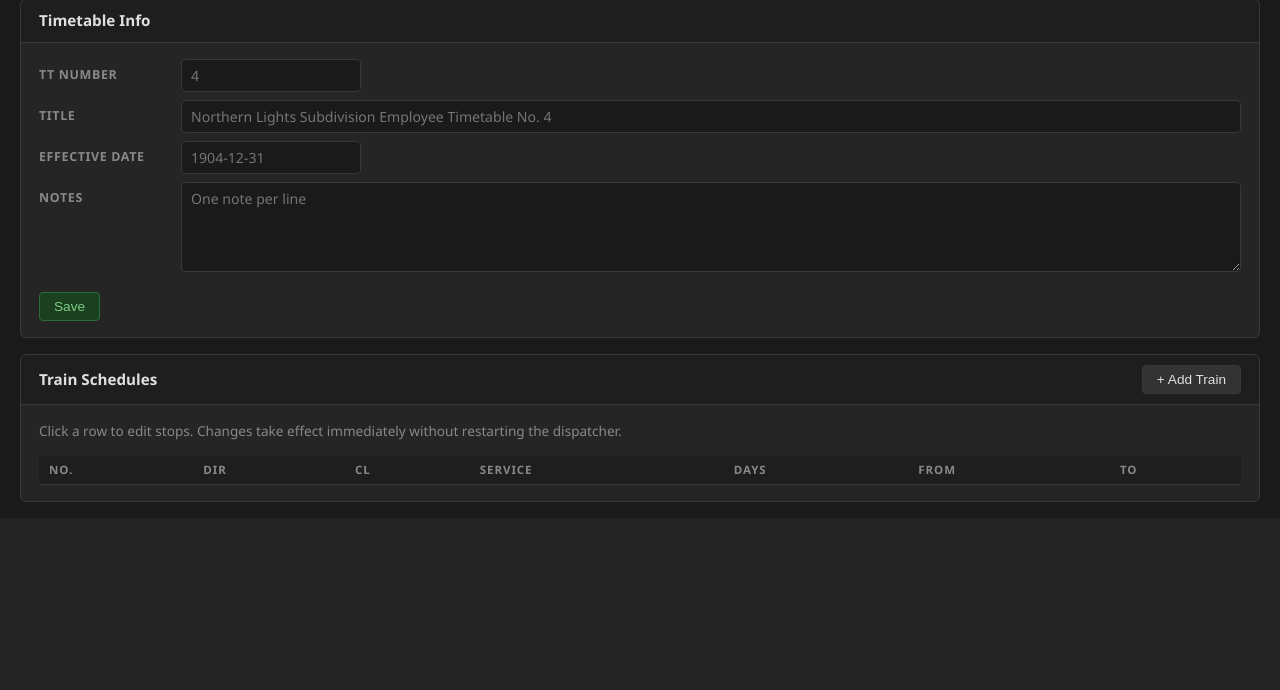
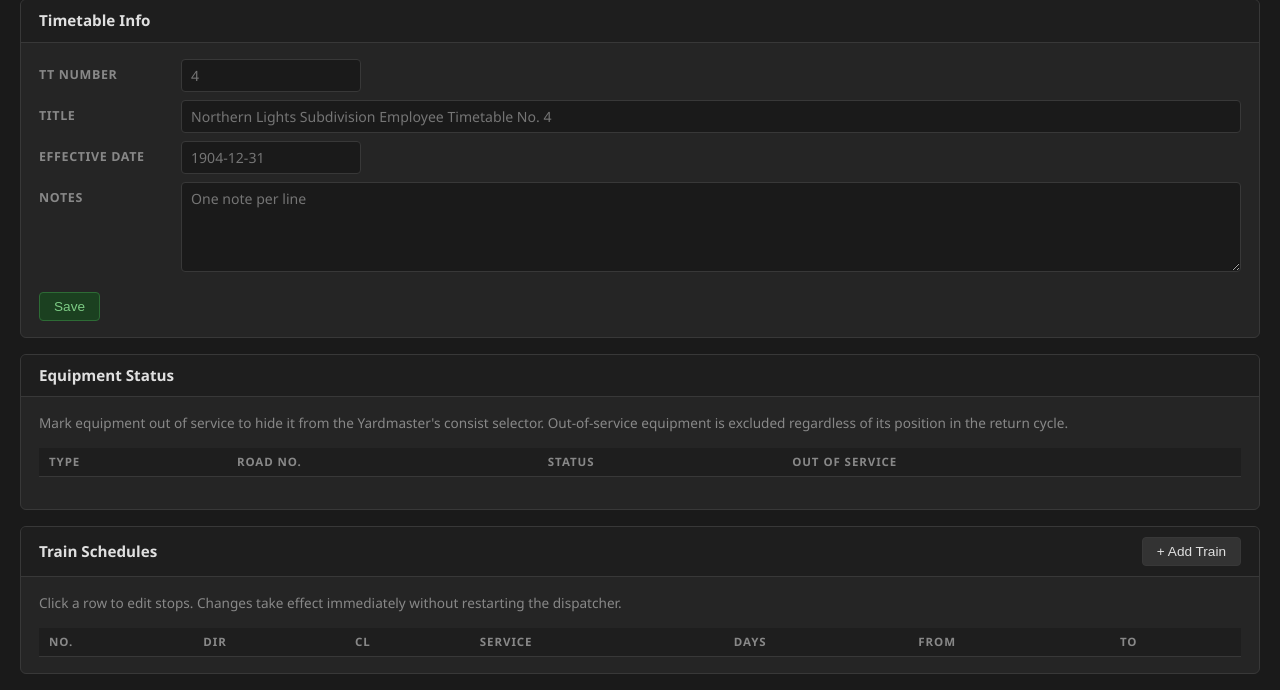
Before and after one commit to adbyrne/IOTtrains, a FastAPI app: template RR_Server/dispatcher/templates/manage.html in a window 1280 px wide. Shown: the part 1015-1705 px from the top of the page. Before the commit the page ends 1517 px from the top, so only its background shows below. Run offline with FastAPI, Linux system fonts and the light colour scheme; the template is opened without the code that fills it, so the values that code supplies are empty.

Commit message:
Implement §15 equipment status tracking and hostler role
- AppState.equipment_status nested dict (engines/cabooses keyed by road
  number); initialized available for all roster entries at startup
- publish_roster_status() retained MQTT helper on MQTTClient
- Lock trigger in /api/yard/consist: engine/caboose move to "out" on
  first assignment to any open consist state
- WP southbound OS report handler: engine → being_serviced, caboose →
  awaiting_paperwork on crew arrival in yard (XP auto-notify unchanged)
- POST /api/yard/caboose_paperwork: releases caboose back to available
- POST /api/hostler/roundhouse: releases engine back to available
- GET/POST /api/equipment_status: owner endpoints for /manage
- YM UI: roster selector grids rebuilt on equipment_status_update events;
  only available entries shown (hidden, not grayed)
- YM arriving panel: Paperwork Delivered button when caboose is
  awaiting_paperwork
- /manage Equipment Status table with per-entry out-of-service toggles
- 7 new tests (§15.7); 164 passing
- Next session plan updated: §15 complete, helper duty workflow defined

Co-Authored-By: Claude Sonnet 4.6 <noreply@anthropic.com>

```diff
--- a/RR_Server/dispatcher/app.py
+++ b/RR_Server/dispatcher/app.py
@@ -76,6 +76,22 @@ active_forms: list = []   # loaded from active_forms.json at startup
 layout_rules: dict = {}   # loaded from layout_rules.json at startup
 _owner_username: str = ""
 _owner_password: str = ""
+
+
+async def _set_equipment_status(
+    kind: str, road_number: str, status: str,
+    rr_time: str | None = None, day: int | None = None,
+) -> None:
+    """Update one equipment entry in state, publish retained MQTT, and broadcast."""
+    kind_key = kind + "s"  # "engine" → "engines", "caboose" → "cabooses"
+    if road_number not in state.equipment_status.get(kind_key, {}):
+        return
+    entry = {"status": status, "rr_time": rr_time, "day": day}
+    state.equipment_status[kind_key][road_number] = entry
+    if mqtt_client is not None:
+        mqtt_client.publish_roster_status(kind, road_number, entry)
+    await state.broadcast({"type": "equipment_status_update", "kind": kind,
+                           "road_number": road_number, "status": entry})
 
 
 def _require_owner(credentials: HTTPBasicCredentials = Depends(_basic_security)) -> None:
@@ -165,6 +181,7 @@ def build_initial_state() -> dict:
         "consists": state.consists,
         "yard_tracks": state.yard_tracks,
         "roster": state.roster,
+        "equipment_status": state.equipment_status,
         "yard_notifications": state.yard_notifications,
         "coe_trains": timetable.coe_schedule(state.clock.get("day") or 1),
         "yard_departures": build_yard_departures(state.clock.get("day") or 1),
@@ -232,6 +249,12 @@ async def lifespan(app: FastAPI):
         state.roster = {
             "engines": roster_data.get("engines", []),
             "cabooses": roster_data.get("cabooses", []),
+        }
+        state.equipment_status = {
+            "engines":  {e["road_number"]: {"status": "available", "rr_time": None, "day": None}
+                         for e in state.roster["engines"]},
+            "cabooses": {c["road_number"]: {"status": "available", "rr_time": None, "day": None}
+                         for c in state.roster["cabooses"]},
         }
     except (FileNotFoundError, json.JSONDecodeError) as e:
         log.error("roster.json error: %s", e)
@@ -464,6 +487,17 @@ async def yard_consist(request: Request):
     entry = state.record_consist(train, payload)
     await state.broadcast({"type": "consist_update", "consist": entry})
 
+    # Lock engine and caboose as soon as they're assigned to any open consist.
+    clock = state.clock
+    rr_time_str = f"{clock.get('hour', 0):02d}:{clock.get('minute', 0):02d}"
+    day_val = clock.get("day")
+    for field_key, kind in (("engine", "engine"), ("caboose", "caboose")):
+        rn = str(body.get(field_key) or "")
+        kind_key = kind + "s"
+        if (rn and rn in state.equipment_status.get(kind_key, {})
+                and state.equipment_status[kind_key][rn]["status"] == "available"):
+            await _set_equipment_status(kind, rn, "out", rr_time_str, day_val)
+
     return JSONResponse({"ok": True, "consist": entry})
 
 
@@ -669,6 +703,65 @@ async def delete_timetable_train(request: Request, _=Depends(_require_owner)):
     return JSONResponse({"ok": True})
 
 
+@app.post("/api/yard/caboose_paperwork")
+async def caboose_paperwork(request: Request):
+    body = await request.json()
+    road_number = str(body.get("road_number", ""))
+    if not road_number:
+        return JSONResponse({"error": "missing road_number"}, status_code=400)
+    entry = state.equipment_status.get("cabooses", {}).get(road_number)
+    if entry is None:
+        return JSONResponse({"error": "unknown road_number"}, status_code=404)
+    if entry["status"] != "awaiting_paperwork":
+        return JSONResponse({"error": "caboose is not awaiting_paperwork"}, status_code=404)
+    clock = state.clock
+    await _set_equipment_status(
+        "caboose", road_number, "available",
+        f"{clock.get('hour', 0):02d}:{clock.get('minute', 0):02d}", clock.get("day"),
+    )
+    return JSONResponse({"ok": True})
+
+
+@app.post("/api/hostler/roundhouse")
+async def hostler_roundhouse(request: Request):
+    body = await request.json()
+    road_number = str(body.get("road_number", ""))
+    if not road_number:
+        return JSONResponse({"error": "missing road_number"}, status_code=400)
+    entry = state.equipment_status.get("engines", {}).get(road_number)
+    if entry is None:
+        return JSONResponse({"error": "unknown road_number"}, status_code=404)
+    if entry["status"] != "being_serviced":
+        return JSONResponse({"error": "engine is not being_serviced"}, status_code=404)
+    clock = state.clock
+    await _set_equipment_status(
+        "engine", road_number, "available",
+        f"{clock.get('hour', 0):02d}:{clock.get('minute', 0):02d}", clock.get("day"),
+    )
+    return JSONResponse({"ok": True})
+
+
+@app.get("/api/equipment_status")
+async def get_equipment_status(_=Depends(_require_owner)):
+    return JSONResponse({"equipment_status": state.equipment_status})
+
+
+@app.post("/api/equipment_status")
+async def post_equipment_status(request: Request, _=Depends(_require_owner)):
+    body = await request.json()
+    kind = body.get("kind", "")
+    road_number = str(body.get("road_number", ""))
+    out_of_service = bool(body.get("out_of_service", False))
+    if kind not in ("engine", "caboose"):
+        return JSONResponse({"error": "kind must be engine or caboose"}, status_code=400)
+    kind_key = kind + "s"
+    if road_number not in state.equipment_status.get(kind_key, {}):
+        return JSONResponse({"error": "unknown road_number"}, status_code=404)
+    new_status = "out_of_service" if out_of_service else "available"
+    await _set_equipment_status(kind, road_number, new_status)
+    return JSONResponse({"ok": True})
+
+
 @app.post("/api/timetable/reload")
 async def post_timetable_reload(_=Depends(_require_owner)):
     try:
--- a/RR_Server/dispatcher/mqtt_client.py
+++ b/RR_Server/dispatcher/mqtt_client.py
@@ -86,6 +86,10 @@ class MQTTClient:
 
     def publish_yard_notification(self, payload: dict) -> None:
         self._client.publish(TOPIC_YARD_NOTIFICATION, json.dumps(payload), qos=1)
+
+    def publish_roster_status(self, kind: str, road_number: str, payload: dict) -> None:
+        topic = f"trains/roster/{kind}/{road_number}/status"
+        self._client.publish(topic, json.dumps(payload), qos=1, retain=True)
 
     # ── Background thread ────────────────────────────────────────────────────
 
@@ -196,6 +200,29 @@ class MQTTClient:
                 self._state.os_log = self._state.os_log[:OS_LOG_MAX]
             event = {"type": "os_report", "entry": entry}
 
+            # Equipment return: crew OS at WP southbound = train physically in yard.
+            # Move engine to being_serviced, caboose to awaiting_paperwork.
+            if entry["direction"] == "S" and entry["station_id"] == "WP":
+                consist = self._state.consists.get(entry["train"])
+                if consist:
+                    rr_t, day = entry["rr_time"], entry["day"]
+                    for rn, new_status, kind, kind_key in [
+                        (str(consist.get("engine") or ""), "being_serviced",  "engine",  "engines"),
+                        (str(consist.get("caboose") or ""), "awaiting_paperwork", "caboose", "cabooses"),
+                    ]:
+                        if rn and rn in self._state.equipment_status.get(kind_key, {}):
+                            new_entry = {"status": new_status, "rr_time": rr_t, "day": day}
+                            self._state.equipment_status[kind_key][rn] = new_entry
+                            self.publish_roster_status(kind, rn, new_entry)
+                            if self._loop and not self._stop.is_set():
+                                asyncio.run_coroutine_threadsafe(
+                                    self._state.broadcast({
+                                        "type": "equipment_status_update",
+                                        "kind": kind, "road_number": rn, "status": new_entry,
+                                    }),
+                                    self._loop,
+                                )
+
             # Auto-notify YM of arrival when enabled (owner-configurable in
             # /manage, default off — manual Notify YM is the default flow;
             # this just saves the dispatcher a click when turned on).
--- a/RR_Server/dispatcher/session.py
+++ b/RR_Server/dispatcher/session.py
@@ -45,6 +45,7 @@ class AppState:
     yard_notifications: list = field(default_factory=list)  # newest first, capped at YARD_NOTIF_MAX
     yard_tracks: list = field(default_factory=list)         # loaded from yard.json at startup
     roster: dict = field(default_factory=dict)               # {"engines": [...], "cabooses": [...]}, loaded from roster.json at startup
+    equipment_status: dict = field(default_factory=dict)    # {"engines": {rn: {status, rr_time, day}}, "cabooses": {...}}
     extra_seq: int = 0                                      # placeholder "XTRA{n}" id counter
     _clients: set = field(default_factory=set)
 
--- a/RR_Server/dispatcher/templates/manage.html
+++ b/RR_Server/dispatcher/templates/manage.html
@@ -97,6 +97,21 @@
                 <button id="btn-save-meta" class="btn primary">Save</button>
                 <span id="meta-status"></span>
             </div>
+        </div>
+    </div>
+
+    <!-- ── Equipment Status ─────────────────────────────────── -->
+    <div class="manage-panel">
+        <div class="manage-panel-header">Equipment Status</div>
+        <div class="manage-panel-body">
+            <p class="muted manage-desc">Mark equipment out of service to hide it from the Yardmaster's consist selector. Out-of-service equipment is excluded regardless of its position in the return cycle.</p>
+            <table id="equip-status-table" class="tt-table">
+                <thead>
+                    <tr><th>Type</th><th>Road No.</th><th>Status</th><th>Out of Service</th></tr>
+                </thead>
+                <tbody id="equip-status-tbody"></tbody>
+            </table>
+            <span id="equip-status-msg"></span>
         </div>
     </div>
 
@@ -579,11 +594,61 @@ document.getElementById('btn-delete-train').onclick = async () => {
     }
 };
 
+// ── Equipment Status ──────────────────────────────────────────────────────────
+
+const STATUS_LABELS = {
+    available:          'Available',
+    out:                'Out (on road)',
+    being_serviced:     'Being serviced',
+    awaiting_paperwork: 'Awaiting paperwork',
+    out_of_service:     'Out of service',
+};
+
+async function loadEquipmentStatus() {
+    const r = await fetch('/api/equipment_status');
+    if (!r.ok) { console.error('equipment_status load failed'); return; }
+    const { equipment_status } = await r.json();
+    const tbody = document.getElementById('equip-status-tbody');
+    tbody.innerHTML = '';
+    for (const [kind, entries] of [['engine', equipment_status.engines], ['caboose', equipment_status.cabooses]]) {
+        for (const [rn, s] of Object.entries(entries || {})) {
+            const isOOS = s.status === 'out_of_service';
+            const tr = document.createElement('tr');
+            tr.innerHTML =
+                `<td>${kind.charAt(0).toUpperCase() + kind.slice(1)}</td>` +
+                `<td>${rn}</td>` +
+                `<td>${STATUS_LABELS[s.status] || s.status}</td>` +
+                `<td><label class="radio-item"><input type="checkbox" data-kind="${kind}" data-rn="${rn}"${isOOS ? ' checked' : ''}> Out of service</label></td>`;
+            tbody.appendChild(tr);
+        }
+    }
+    tbody.querySelectorAll('input[type="checkbox"]').forEach(cb => {
+        cb.onchange = async () => {
+            const msgEl = document.getElementById('equip-status-msg');
+            try {
+                const r = await fetch('/api/equipment_status', {
+                    method: 'POST',
+                    headers: { 'Content-Type': 'application/json' },
+                    body: JSON.stringify({ kind: cb.dataset.kind, road_number: cb.dataset.rn, out_of_service: cb.checked }),
+                });
+                const body = await r.json();
+                if (!r.ok) { msgEl.textContent = body.error || 'Error'; msgEl.className = 'form-err'; return; }
+                msgEl.textContent = 'Updated';
+                msgEl.className = 'form-ok';
+                await loadEquipmentStatus();
+            } catch {
+                msgEl.textContent = 'Request failed'; msgEl.className = 'form-err';
+            }
+        };
+    });
+}
+
 // ── Init ─────────────────────────────────────────────────────────────────────
 
 loadRules();
 loadForms();
 loadTimetable();
+loadEquipmentStatus();
 </script>
 </body>
 </html>
```
Also changed, not shown: RR_Server/dispatcher/static/yard.js (+63 -18 lines), RR_Server/tests/test_yard.py (+97 -0 lines), docs/RR_SERVER_NEXT_SESSION.md (+40 -20 lines).
